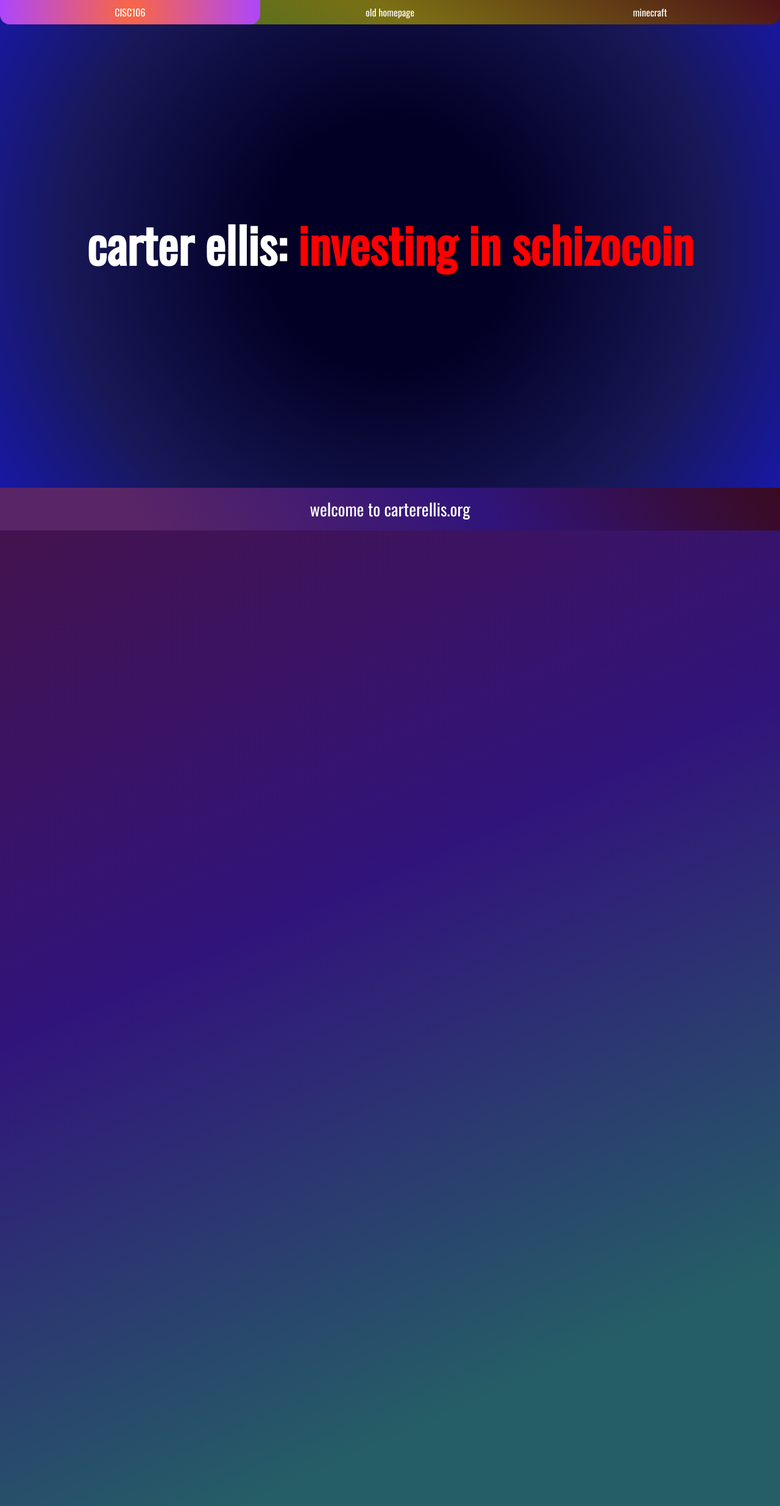
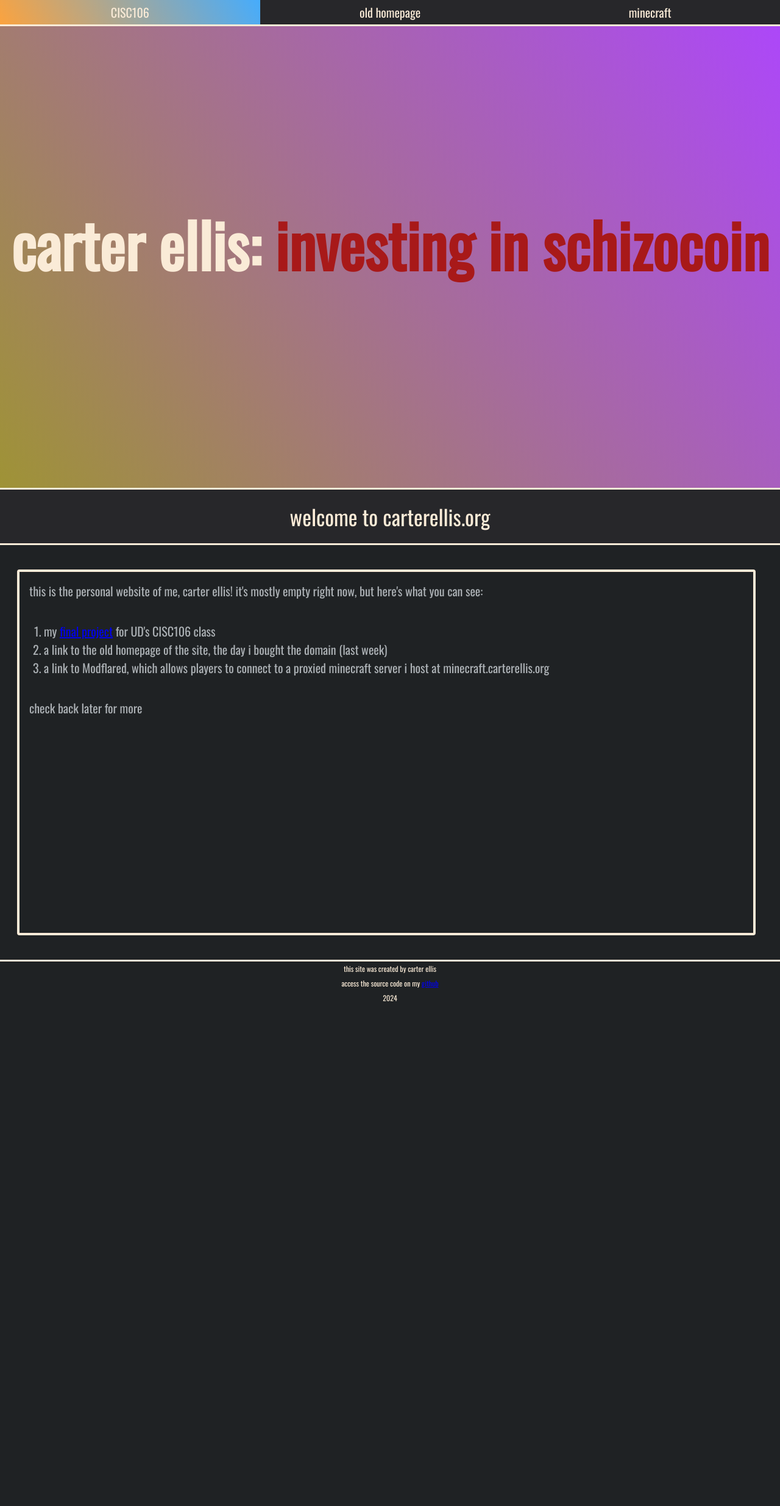
Before and after one commit to carterellis81/carterellis.org, a Flask app: page / in a window 1280 px wide. Shown: the whole page at 61% size. After the commit the page ends 1643 px from the top, so only its background shows below. Run offline with Flask 3, Linux system fonts and the light colour scheme.

Commit message:
updated css and html for home page

```diff
--- a/static/scripts/index.js
+++ b/static/scripts/index.js
@@ -14,7 +14,7 @@ const textSplashes = [
 window.addEventListener('load', (event) => {
     let num = getRandomInt(0, Math.ceil(textSplashes.length * 1.3));
     if (num <= (textSplashes.length - 1)) {
-        title.innerHTML = "<h1> carter ellis: <span style='color: red;'>" + textSplashes[num] + "</span> </h1>";
+        title.innerHTML = "<h1> carter ellis: <span style='color: rgb(168, 25, 25);'>" + textSplashes[num] + "</span> </h1>";
     }
     else {
         title.innerHTML = "<h1> carter ellis </h1>";
--- a/static/styles/index.css
+++ b/static/styles/index.css
@@ -1,12 +1,12 @@
 html {
-    color: white;
-    font-size: 2dvh;
-    background: rgb(51,114,42);
+    color: antiquewhite;
+    background: #27272a;
     font-family: "Oswald", sans-serif;
   }
 
 body,
 main {
+    min-width: 320px;
     max-width: 100dvw;
     margin: 0px;
     padding: 0px;
@@ -14,88 +14,170 @@ main {
 
 #TITLE {
     width: 100%;
-    height: 100dvh;
+    height: 100lvh;
     display: grid;
     align-content: center;
     text-align: center;
-    background: rgb(2,0,36);
-    background: radial-gradient(circle, rgba(2,0,36,1) 27%, rgba(24,24,87,1) 70%, rgba(24,24,165,1) 100%);
-    margin-top: -10dvh;
+    background: rgb(251,230,63);
+    background: linear-gradient(54deg, rgba(251,230,63,0.5644258045014881) 0%, rgba(173,70,252,1) 100%);
 }
 
 #HEADWRAPPER {
     text-align: center;
-    height: 10vh;
+    height: 2em;
     width: 100%;
     position: sticky;
     top: 0;
+    margin-bottom: -2em;
   }
 
 #HEADEROPTIONS {
     display: flex;
-    height: 5dvh;
-    background: rgb(51,114,42);
-    background: linear-gradient(31deg, rgba(51,114,42,1) 2%, rgba(123,111,20,1) 51%, rgba(78,19,23,1) 100%);
-    border-radius: 0 0 2dvh 2dvh;
-    z-index: 3;
+    height: 5lvh;
+    background: #27272a;
+    z-index: 10;
+    border-bottom-style: solid;
+    border-bottom-width: 3px;
+    border-color: antiquewhite;
 }
 
 .headeroption {
     flex: 3;
     height: 100%;
-    border-radius: 0 0 2dvh 2dvh;
     display: grid;
     align-content: center;
 }
 
 .headeroption:hover {
-    background: rgb(251,103,63);
-    background: radial-gradient(circle, rgba(251,103,63,1) 0%, rgba(173,70,252,1) 100%);
+    background: rgb(251,163,63);
+    background: linear-gradient(58deg, rgba(251,163,63,1) 0%, rgba(70,172,252,1) 100%);
 }
 
 #BANNER {
     height: 2.5em;
     width: 100%;
+    display: grid;
+    align-content: center;
     text-align: center;
-    line-height: 2.5em;
-    font-size: 3.5dvh;
-    background: rgb(89,37,102);
-    background: linear-gradient(55deg, rgba(89,37,102,1) 18%, rgba(48,20,123,1) 61%, rgba(58,10,33,1) 100%);
+    line-height: 2.5rem;
+    font-size: 1.75rem;
+    background: #27272a;
+    border-top-style: solid;
+    border-bottom-style: solid;
+    border-top-width: 3px;
+    border-bottom-width: 3px;
+    border-color: antiquewhite;
 }
 
 h1 {
     font-family: "Oswald";
-    font-size: 10dvh;
+    font-size: 5rem;
     margin: 0px;
     padding: 0px;
 }
 
-a {
+#HEADEROPTIONS > a {
     color: inherit;
     text-decoration: none;
 }
 
-#DIV2 {
+main {
     box-sizing: border-box;
-    display: grid;
-    grid-template-rows: 30vh auto;
-    grid-template-areas: "header"
-                            ".";
-    height: 100em;
+    display: flex;
+    height: 100%;
     width: 100%;
     border: 0px;
-    background: rgb(37,94,102);
-    background: linear-gradient(336deg, rgba(37,94,102,1) 18%, rgba(49,20,123,1) 61%, rgba(68,19,78,1) 100%);
+    background: #1f2224;
 }
 
-.sidepanel {
+footer {
+    font-size: 0.6rem;
+    display: flex;
+    flex-direction: column;
+    width: 100lvw;
+    height: 100%;
+    line-height: 1.2rem;
     text-align: center;
-    height: 25vh;
-    width: 25vw;
-    color: blue;
-    background-color: gray;
-    margin: 50px;
-    float: right;
-    position: sticky;
-    top: 0;
+    border-top-style: solid;
+    border-top-width: 3px;
+    border-color: antiquewhite;
+    background: #1f2224;
 }
+
+footer > p {
+    margin: 0px;
+    padding: 0px;
+}
+
+article {
+    box-sizing: border-box;
+    display: flex;
+    flex-direction: column;
+    flex: 3;
+    min-height: 30rem;
+    border-style: solid;
+    border-radius: 0.2rem;
+    border-width: 0.2rem;
+    border-color: antiquewhite;
+    margin: 2rem 2rem 2rem 1.4rem;
+    color: #acb1b5;
+}
+
+aside > p,
+article > p {
+    margin: 0.8rem;
+    padding: 0;
+}
+
+aside {
+    box-sizing: border-box;
+    display: flex;
+    flex-direction: column;
+    flex: 1;
+    border-style: solid;
+    border-radius: 0.2rem;
+    border-width: 0.2rem;
+    border-color: antiquewhite;
+    margin: 2rem 1.4rem 2rem 0;
+    margin-left: 0;
+    color: darkseagreen;
+    display: none;
+}
+
+@media screen and (0px <= width <= 599px) {
+    html {
+        font-size: 16px;
+    }
+
+    h1 {
+        font-size: 3rem;
+    }
+
+    main {
+        flex-direction: column;
+    }
+
+    aside {
+        display: none;
+    }
+
+    article {
+        margin: 0.75rem 0.4rem 0.75rem 0.4rem;
+    }
+}
+
+@media screen and (600px <= width <= 999px) {
+    html {
+        font-size: 18px;
+    }
+
+    h1 {
+        font-size: 4rem;
+    }
+}
+
+@media screen and (min-width: 1000px) {
+    html {
+        font-size: 20px;
+    }
+}
--- a/templates/index.html
+++ b/templates/index.html
@@ -7,6 +7,7 @@
         <title>CARTERELLIS.ORG</title>
         <link rel="icon" type="image/x-icon" href="{{url_for('static', filename='images/thumbsup.png')}}">
         <link rel="stylesheet" href="static/styles/index.css" />
+        <meta content="width=device-width, initial-scale=1" name="viewport" />
 
         <!-- fonts from google fonts -->
         <link href="https://fonts.googleapis.com/css2?family=Oswald" rel="stylesheet" />
@@ -41,7 +42,46 @@
         <div id="BANNER">
             welcome to carterellis.org
         </div>
-        <div id="DIV2">
-        </div>
+        <main>
+            <article>
+                <p>
+                    this is the personal website of me, carter ellis!
+                    it's mostly empty right now, but here's what you can see:
+                </p>
+                <ol>
+                    <li>
+                        my <a href="https://cisc106.carterellis.org">final project</a> for UD's
+                        CISC106 class
+                    </li>
+                    <li>
+                        a link to the old homepage of the site, the day i bought the domain
+                        (last week)
+                    </li>
+                    <li>
+                        a link to Modflared, which allows players to connect to a proxied minecraft
+                        server i host at minecraft.carterellis.org
+                    </li>
+                </ol>
+                <p>
+                    check back later for more
+                </p>
+            </article>
+            <aside>
+                <p>
+                    aside
+                </p>
+            </aside>
+        </main>
+        <footer>
+            <p>
+                this site was created by carter ellis
+            </p>
+            <p>
+                access the source code on my <a href="https://github.com/carterellis81/carterellis.org" title="link to GitHub">github </a>
+            </p>
+            <p>
+                2024
+            </p>
+        </footer>
     </body>
 </html>
```
